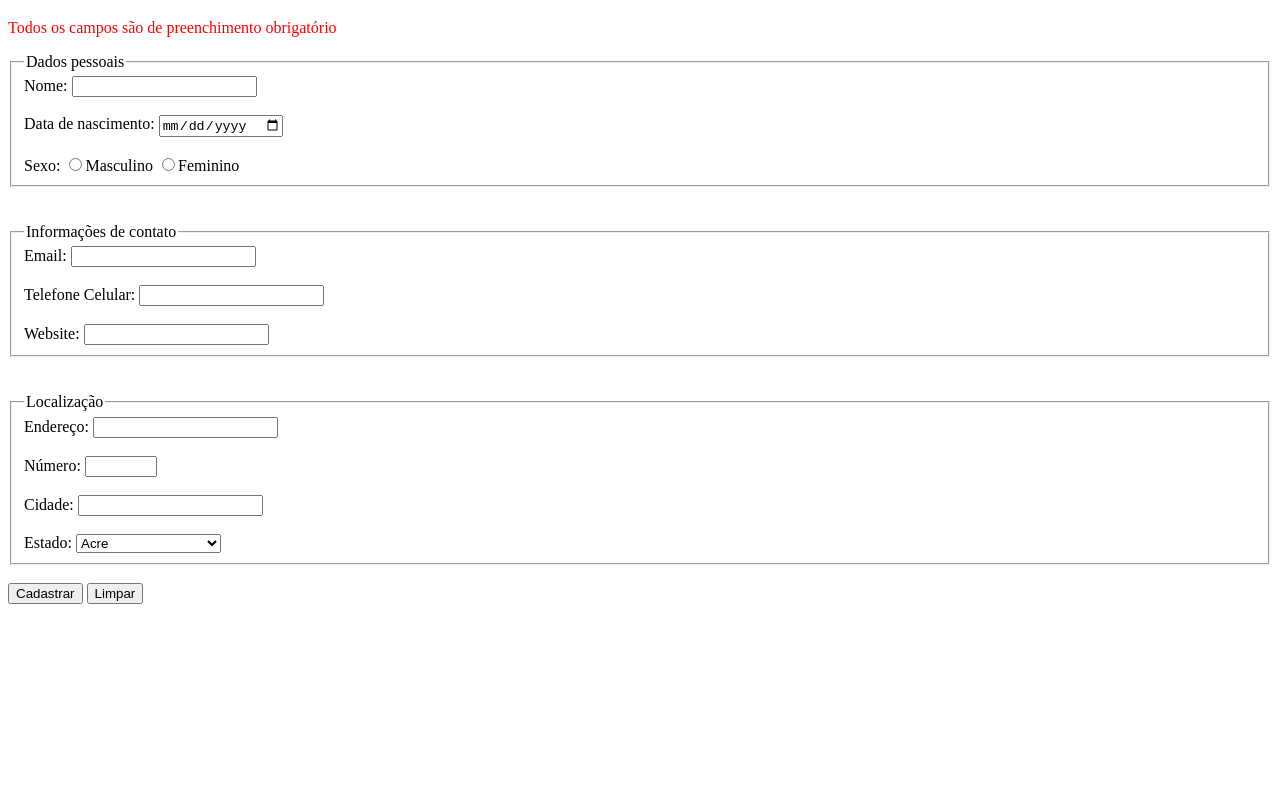
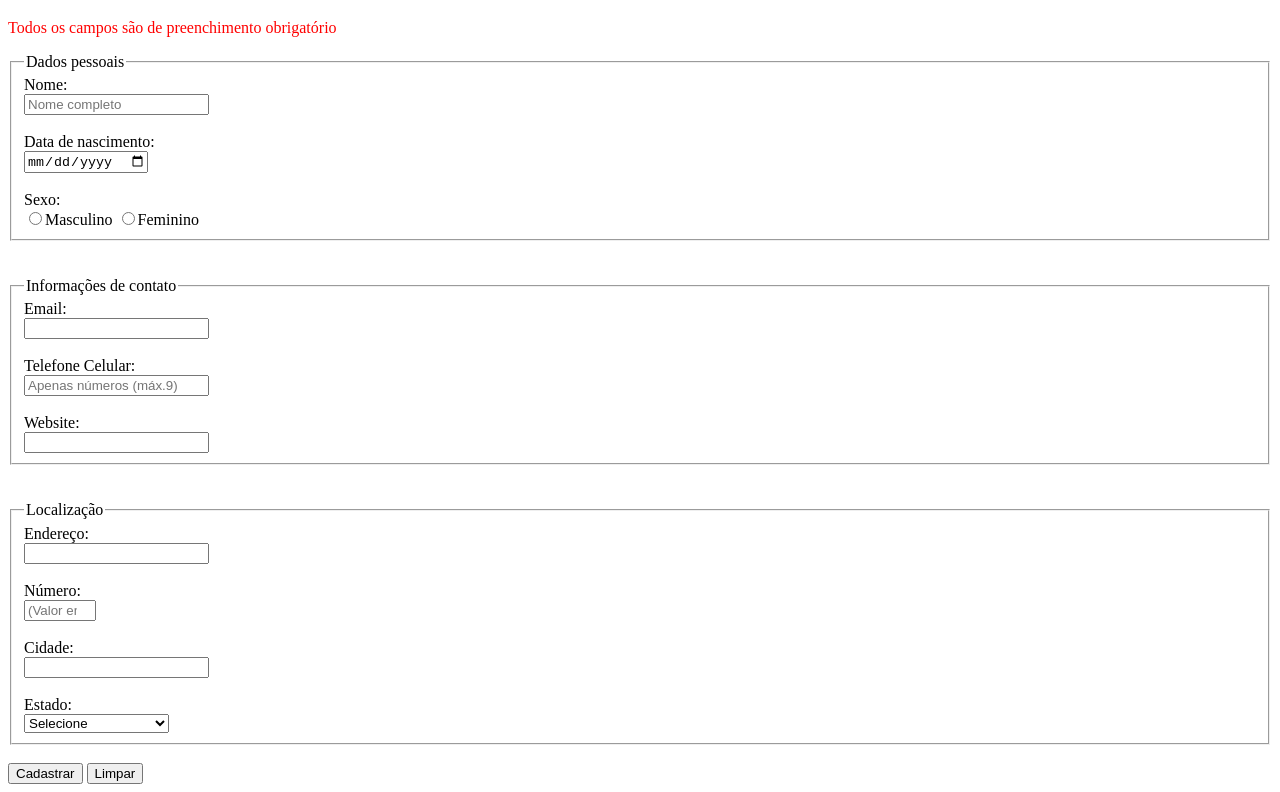
Before and after one commit to pedroaalexandre/PWE, a plain HTML site: page lista07/index.html in a window 1280 px wide. Shown: the part 61-853 px from the top of the page. Before the commit the page ends 800 px from the top, so only its background shows below. Drawn offline with Linux system fonts and the light colour scheme.

Commit message:
Update index.html

```diff
--- a/lista07/index.html
+++ b/lista07/index.html
@@ -12,12 +12,15 @@
         <fieldset>
             <legend>Dados pessoais</legend>
             <label for="txtNome">Nome:</label>
-            <input id="txtNome" type="text" required>
+            <br>
+            <input id="txtNome" type="text" placeholder="Nome completo" required>
             <br><br>
             <label for="txtData">Data de nascimento:</label>
+            <br>
             <input id="txtData" type="date" required>
             <br><br>
             <label>Sexo:</label>
+            <br>
             <input id="masc" type="radio" name="sexo" required><label for="masc">Masculino</label>
             <input id="fem" type="radio" name="sexo" required><label for="fem">Feminino</label>
         </fieldset>
@@ -25,28 +28,36 @@
         <fieldset>
             <legend>Informações de contato</legend>
             <label for="txtEmail">Email:</label>
+            <br>
             <input id="txtEmail" type="email" required>
             <br><br>
             <label for="txtTel">Telefone Celular:</label>
-            <input id="txtTel" type="tel" maxlength="9" required>
+            <br>
+            <input id="txtTel" type="tel" maxlength="9" placeholder="Apenas números (máx.9)" required>
             <br><br>
             <label for="txtSite">Website:</label>
+            <br>
             <input id="txtSite" type="url" required>
         </fieldset>
         <br><br>
         <fieldset>
             <legend>Localização</legend>
             <label for="txtEndereco">Endereço:</label>
+            <br>
             <input id="txtEndereco" type="text" required>
             <br><br>
             <label for="txtNumero">Número:</label>
-            <input id="txtNumero" type="number" min="1" max="9999" required>
+            <br>
+            <input id="txtNumero" type="number" min="1" max="9999" placeholder="(Valor entre 1 e 9999)"  required>
             <br><br>
             <label for="txtCidade">Cidade:</label>
+            <br>
             <input id="txtCidade" type="text" required>
             <br><br>
             <label for="txtEstado">Estado:</label>
+            <br>
             <select id="txtEstado" size="1">
+                <option value="">Selecione</option>
                 <option>Acre</option>
                 <option>Alagoas</option>
                 <option>Amapá</option>
```
